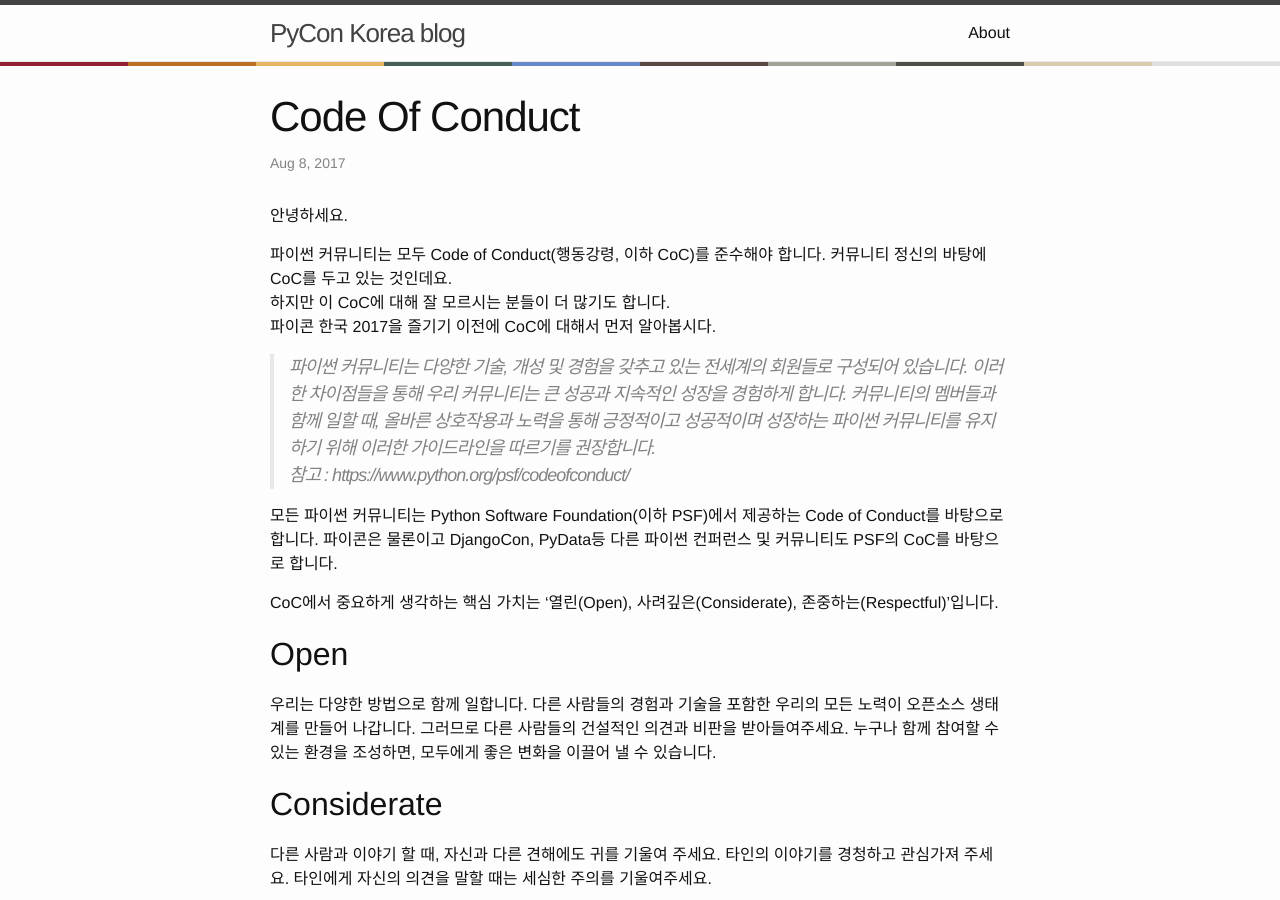
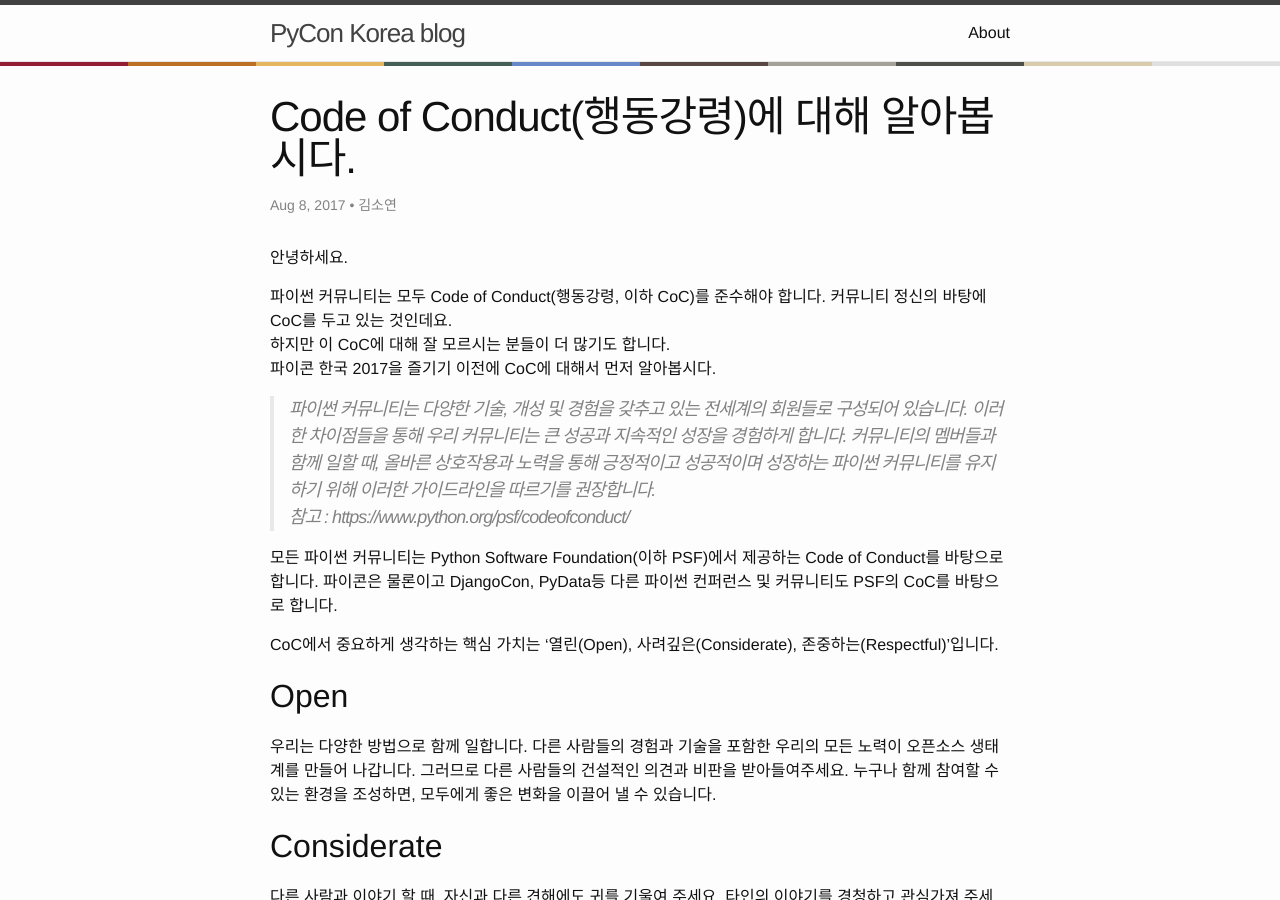
Before and after one commit to pythonkr/blog, a Jekyll site: the page built from _posts/2017-08-08-code-of-conduct.md, in a window 1280 px wide and 900 px high. Built offline with Jekyll 4.4.1, drawn with Linux system fonts in a browser that asks for light colours; our own code applies the rules of GitHub Pages for plain Markdown files; comment, search, counter and statistics services are not loaded.

Commit message:
yaml front matter 추가

```diff
--- a/_posts/2017-08-08-code-of-conduct.md
+++ b/_posts/2017-08-08-code-of-conduct.md
@@ -1,3 +1,9 @@
+---
+layout: post
+title: "Code of Conduct(행동강령)에 대해 알아봅시다."
+author: "김소연"
+---
+
 안녕하세요.
 
 파이썬 커뮤니티는 모두 Code of Conduct(행동강령, 이하 CoC)를 준수해야 합니다. 커뮤니티 정신의 바탕에 CoC를 두고 있는 것인데요.
```
